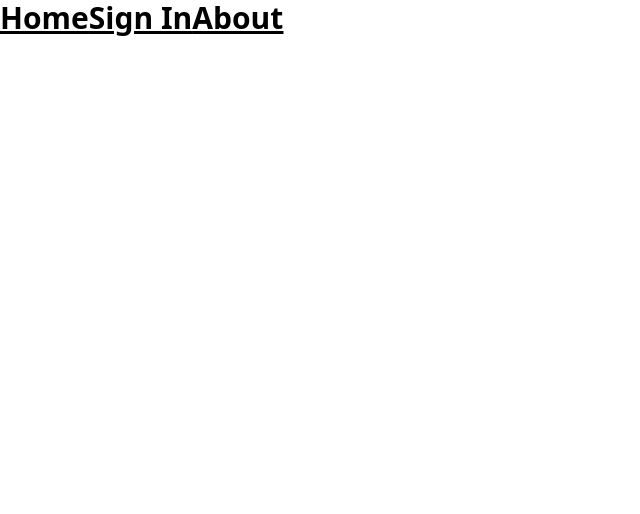
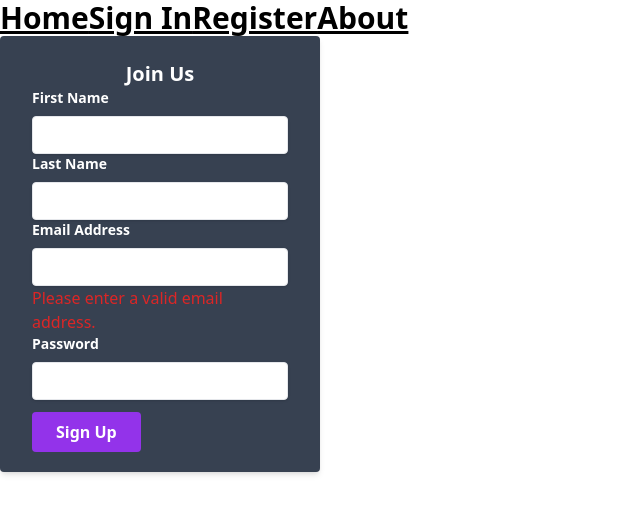
Before and after one commit to tobyscott25/busycal, a Vue app in the folder vue-web-client/: page /register in a window 1280 px wide. Before the commit this address had no page. Shown: the top 514 px of the page, without its empty margins (0-640 px from the left). Built offline with nearby package versions, Linux system fonts and the light colour scheme.

Commit message:
Added styling to Register page.

```diff
--- a/vue-web-client/src/App.vue
+++ b/vue-web-client/src/App.vue
@@ -8,6 +8,7 @@
 		<nav class="text-3xl font-bold underline">
 			<RouterLink to="/">Home</RouterLink>
 			<RouterLink to="/signin">Sign In</RouterLink>
+			<RouterLink to="/register">Register</RouterLink>
 			<RouterLink to="/about">About</RouterLink>
 		</nav>
 		</div>
--- a/vue-web-client/src/components/Register.vue
+++ b/vue-web-client/src/components/Register.vue
@@ -1,5 +1,6 @@
 <template>
     <form @submit.prevent="submitData">
+        <h1>Join Us</h1>
         <div>
             <label for="first_name">First Name</label>
             <input type="text" name="first_name" id="first_name" v-model="firstName">
@@ -11,7 +12,7 @@
         <div>
             <label for="email">Email Address</label>
             <input type="text" name="email" id="email" v-model="email">
-            <p v-if="!isValidEmail">Not Valid</p>
+            <p :class="{invisible: isValidEmail}">Please enter a valid email address.</p>
         </div>
         <div>
             <label for="password">Password</label>
@@ -46,12 +47,28 @@ export default {
 </script>
 
 <style scoped>
-
-button {
-	@apply bg-red-500 hover:bg-blue-700 text-white font-bold rounded-full
-}
-input {
-	@apply rounded border-purple-800
-}
-
+    form {
+        @apply bg-gray-700 w-full max-w-xs rounded shadow-md px-8 pt-6 pb-8 mb-4
+    }
+    label {
+        @apply block text-white text-sm font-bold mb-2
+    }
+    input {
+        @apply shadow appearance-none border rounded w-full py-2 px-3 text-gray-700 leading-tight
+    }
+    button {
+        @apply bg-purple-600 hover:bg-purple-500 py-2 px-6 rounded text-white font-bold flex relative top-3
+    }
+    a {
+        @apply font-bold text-purple-600
+    }
+    p {
+        @apply text-red-600
+    }
+    h1 {
+        @apply text-white font-bold text-center text-xl
+    }
+    .invisible {
+    visibility: hidden;
+    }
 </style>
--- a/vue-web-client/src/components/SignIn.vue
+++ b/vue-web-client/src/components/SignIn.vue
@@ -68,5 +68,5 @@
     }
     .invisible {
     visibility: hidden;
-  }
+    }
 </style>
--- a/vue-web-client/src/router/index.js
+++ b/vue-web-client/src/router/index.js
@@ -22,6 +22,12 @@ const router = createRouter({
       name: 'signin',
 
       component: () => import('../views/SigninView.vue')
+    },
+    {
+      path: '/register',
+      name: 'register',
+
+      component: () => import('../views/RegisterView.vue')
     }
   ]
 })
--- /dev/null
+++ b/vue-web-client/src/views/RegisterView.vue
@@ -0,0 +1,11 @@
+<script setup>
+    import Register from "../components/Register.vue";
+</script>
+
+<template>
+    <Register></Register>
+</template>
+
+<style>
+
+</style>
```
